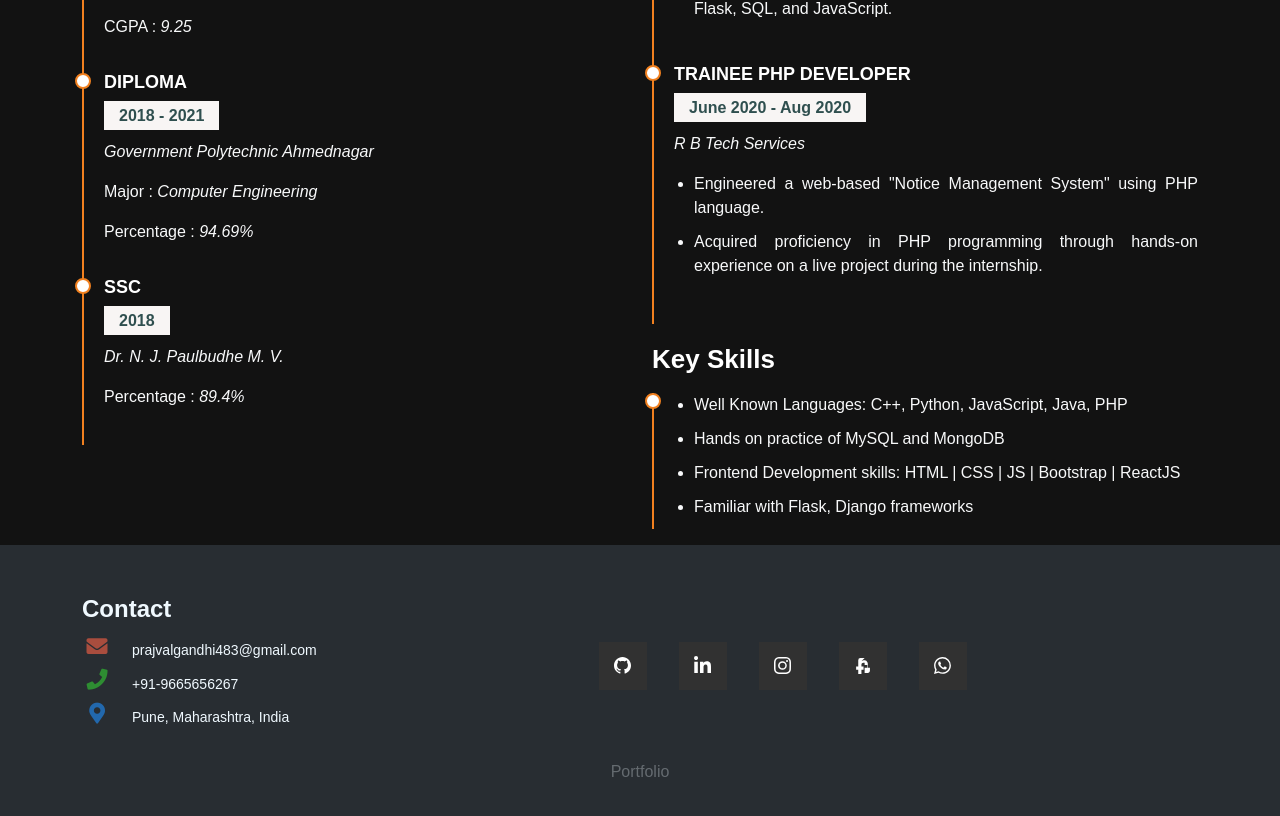
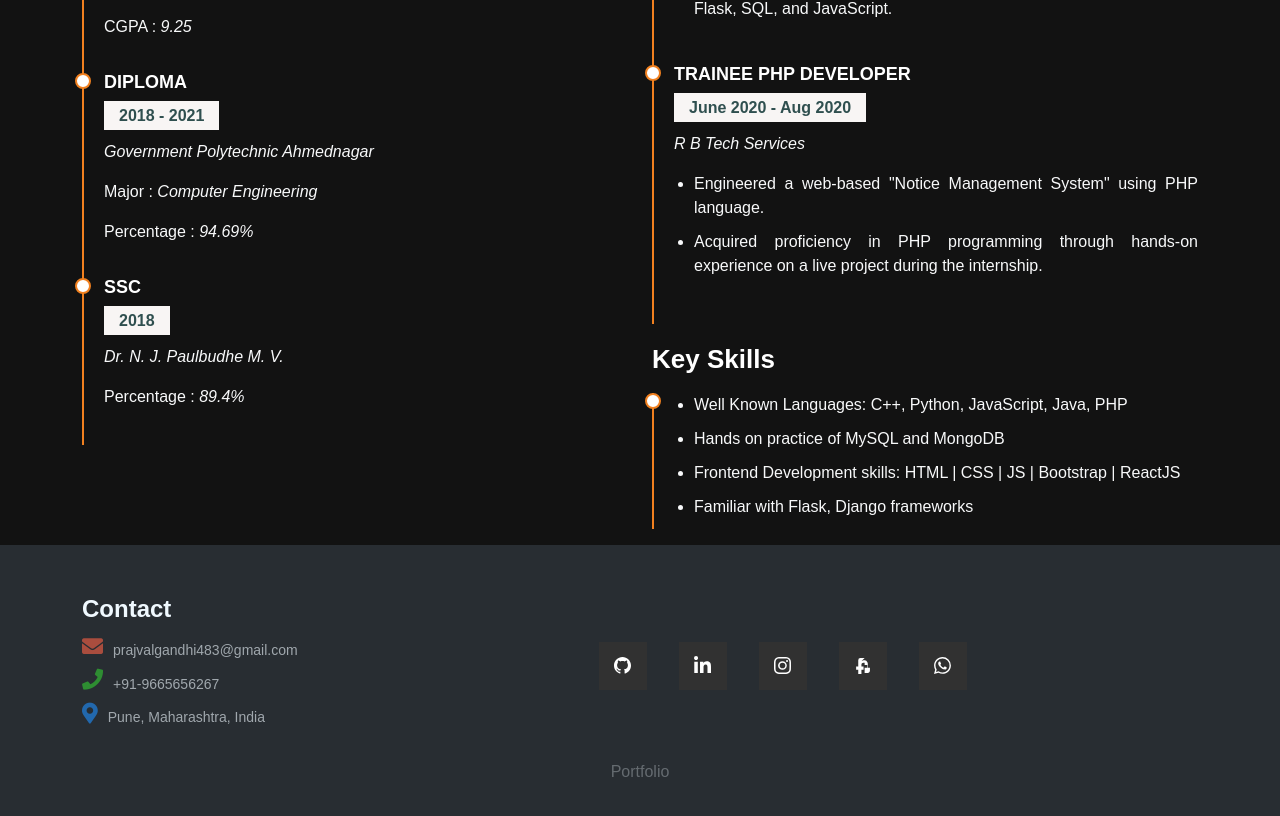
Before and after one commit to paju3125/Portfolio, a React (Create React App) app: page / in a window 1280 px wide. Shown: the part 3553-4369 px from the top of the page. Built offline with nearby package versions, Linux system fonts and the light colour scheme; some icons are missing.

Commit message:
changes in footer design

```diff
--- a/src/components/footer/Footer.js
+++ b/src/components/footer/Footer.js
@@ -13,20 +13,20 @@ export default function Footer() {
                 <li>
                   <a href="mailto:prajvalgandhi483@gmail.com" class="iconContainer">
                     <i class="fas fa-envelope iconFontAwesome"></i>
+                    <span class="contactInfo">prajvalgandhi483@gmail.com</span>
                   </a>
-                  <span class="contactInfo">prajvalgandhi483@gmail.com</span>
                 </li>
                 <li>
                   <a href="tel:+919665656267" class="iconContainer">
                     <i class="fas fa-phone iconFontAwesome"></i>
+                    <span class="contactInfo">+91-9665656267</span>
                   </a>
-                  <span class="contactInfo">+91-9665656267</span>
                 </li>
                 <li>
                   <a href="https://www.google.com/maps?q=Pune,Maharashtra,India" class="iconContainer">
                     <i class="fas fa-map-marker-alt iconFontAwesome"></i>
+                    <span class="contactInfo">Pune, Maharashtra, India</span>
                   </a>
-                  <span class="contactInfo">Pune, Maharashtra, India</span>
                 </li>
               </ul>
             </div>
--- a/src/components/footer/footer.css
+++ b/src/components/footer/footer.css
@@ -90,7 +90,6 @@
 
 .iconContainer {
   display: inline-block;
-  width: 30px;
   text-align: center;
   margin-right: 10px;
 }
```
